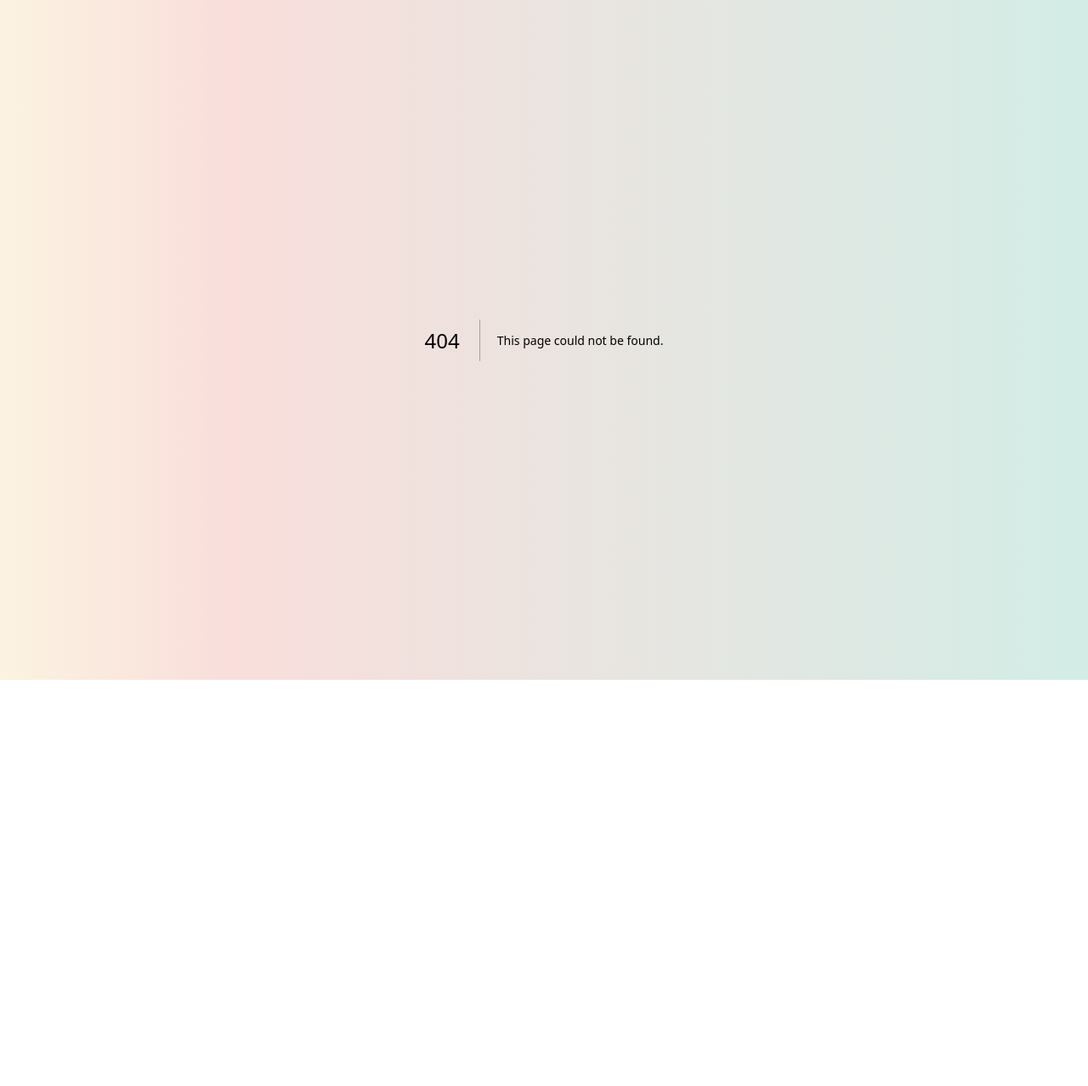
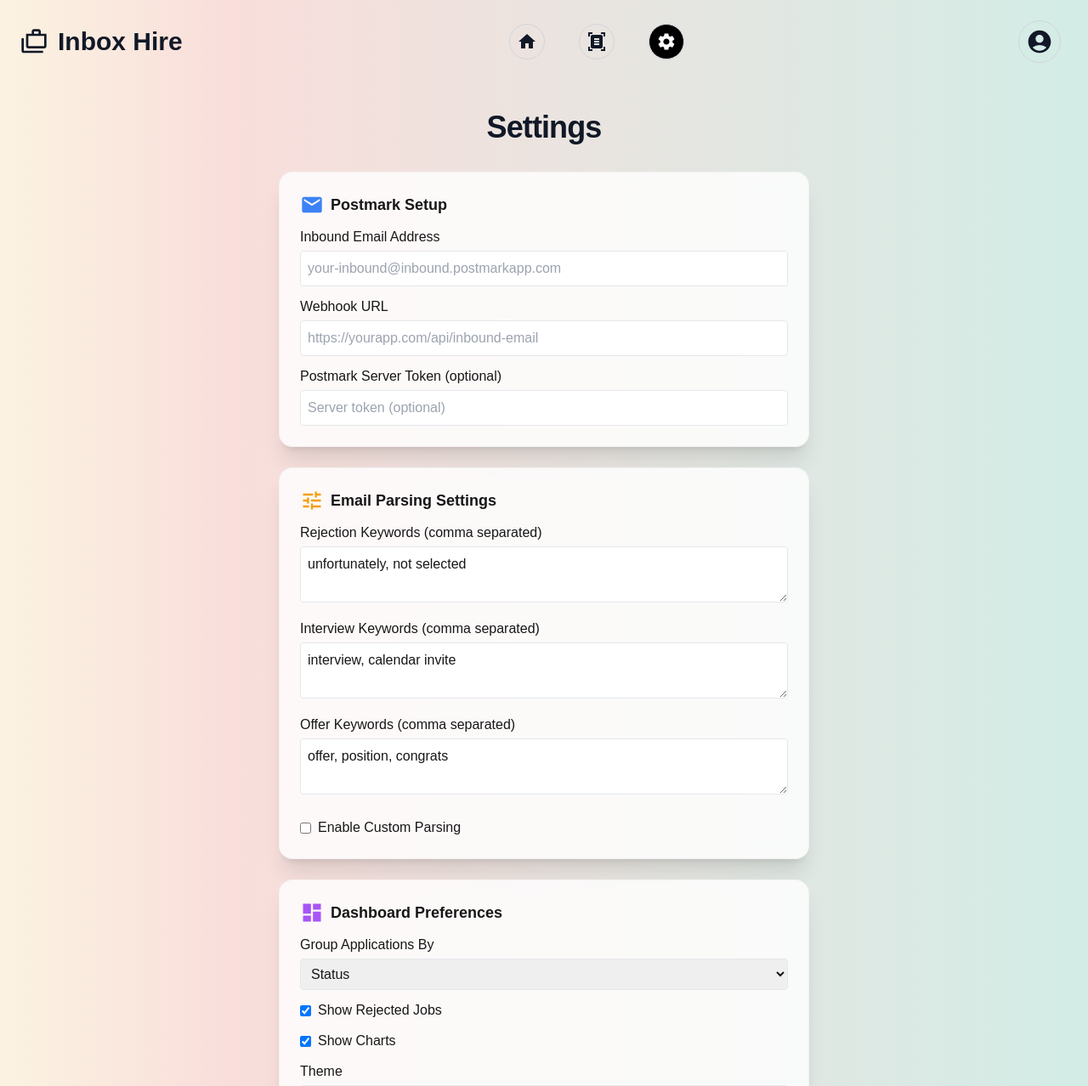
Before and after one commit to shivamkapasia0/inbox-hire, a Next.js app: page /settings in a window 1280 px wide. Before the commit this address had no page. Shown: the top 1278 px of the page at 85% size. Before the commit the page ends 800 px from the top, so only its background shows below. Built offline with nearby package versions, Linux system fonts and the light colour scheme.

Commit message:
Add Applications and Settings pages: create ApplicationsRoutePage and SettingsRoutePage components, update Header component for navigation, and remove unnecessary state management.

```diff
--- /dev/null
+++ b/src/app/applications/page.js
@@ -0,0 +1,16 @@
+'use client';
+
+import Header from '../components/Header';
+import ApplicationsPage from '../components/ApplicationsPage';
+
+export default function ApplicationsRoutePage() {
+  // No-op function for navigation
+  const setCurrentPage = () => {};
+
+  return (
+    <>
+      <Header currentPage="applications" setCurrentPage={setCurrentPage} />
+      <ApplicationsPage />
+    </>
+  );
+}
--- a/src/app/components/Header.js
+++ b/src/app/components/Header.js
@@ -1,14 +1,22 @@
 'use client';
 
-import { useState } from 'react';
+import { useRouter } from 'next/navigation';
 import Image from 'next/image';
 import { MdHome, MdPieChart, MdSettings, MdOutlineCases, MdAccountCircle, MdDocumentScanner } from "react-icons/md";
 
 // Removed placeholder SVGs
 
-export default function Header({ currentPage, setCurrentPage }) {
+export default function Header({ currentPage }) {
+  const router = useRouter();
+
   const handleIconClick = (iconName) => {
-    setCurrentPage(iconName);
+    if (iconName === 'home') {
+      router.push('/');
+    } else if (iconName === 'applications') {
+      router.push('/applications');
+    } else if (iconName === 'settings') {
+      router.push('/settings');
+    }
   };
 
   return (
--- /dev/null
+++ b/src/app/settings/page.js
@@ -0,0 +1,13 @@
+'use client';
+
+import Header from '../components/Header';
+import SettingsPage from '../components/SettingsPage';
+
+export default function SettingsRoutePage() {
+  return (
+    <>
+      <Header currentPage="settings" />
+      <SettingsPage />
+    </>
+  );
+}
```
